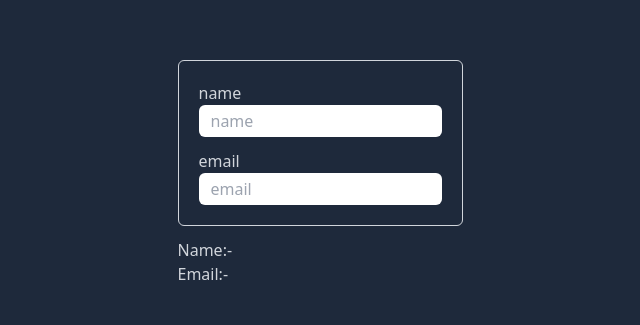
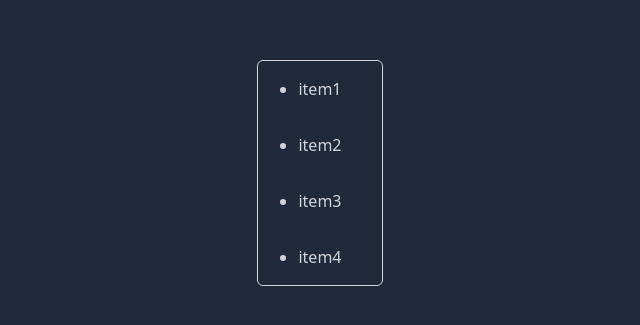
Before and after one commit to sameers-b/react-project, a React (Vite) app: page / in a window 1280 px wide. Shown: the part 227-552 px from the top of the page, without its empty margins (320-960 px from the left). Built offline with nearby package versions, Linux system fonts and the light colour scheme.

Commit message:
display a list items

```diff
--- a/src/App.tsx
+++ b/src/App.tsx
@@ -1,11 +1,13 @@
 import Counter from "./pages/counter";
+import DisplayList from "./pages/displayList";
 import Form from "./pages/form";
 
 const App: React.FC = () => {
   return (
     <div className="flex bg-slate-800 h-screen w-screen justify-center items-center">
       {/* <Counter /> */}
-      <Form />
+      {/* <Form /> */}
+      <DisplayList />
     </div>
   );
 };
--- /dev/null
+++ b/src/pages/displayList.tsx
@@ -0,0 +1,19 @@
+// build a list component to display a list a items.
+
+import React, { useState } from "react";
+
+const DisplayList: React.FC = () => {
+  const [items]: [string[], React.Dispatch<React.SetStateAction<string[]>>] =
+    useState(["item1", "item2", "item3", "item4"]);
+  return (
+    <ul className="flex flex-col gap-8 px-10 py-4 rounded-md border border-gray-300 text-gray-300 items-center">
+      {items?.map((item, i) => (
+        <li key={i} className="list-disc">
+          {item}
+        </li>
+      ))}
+    </ul>
+  );
+};
+
+export default DisplayList;
```
